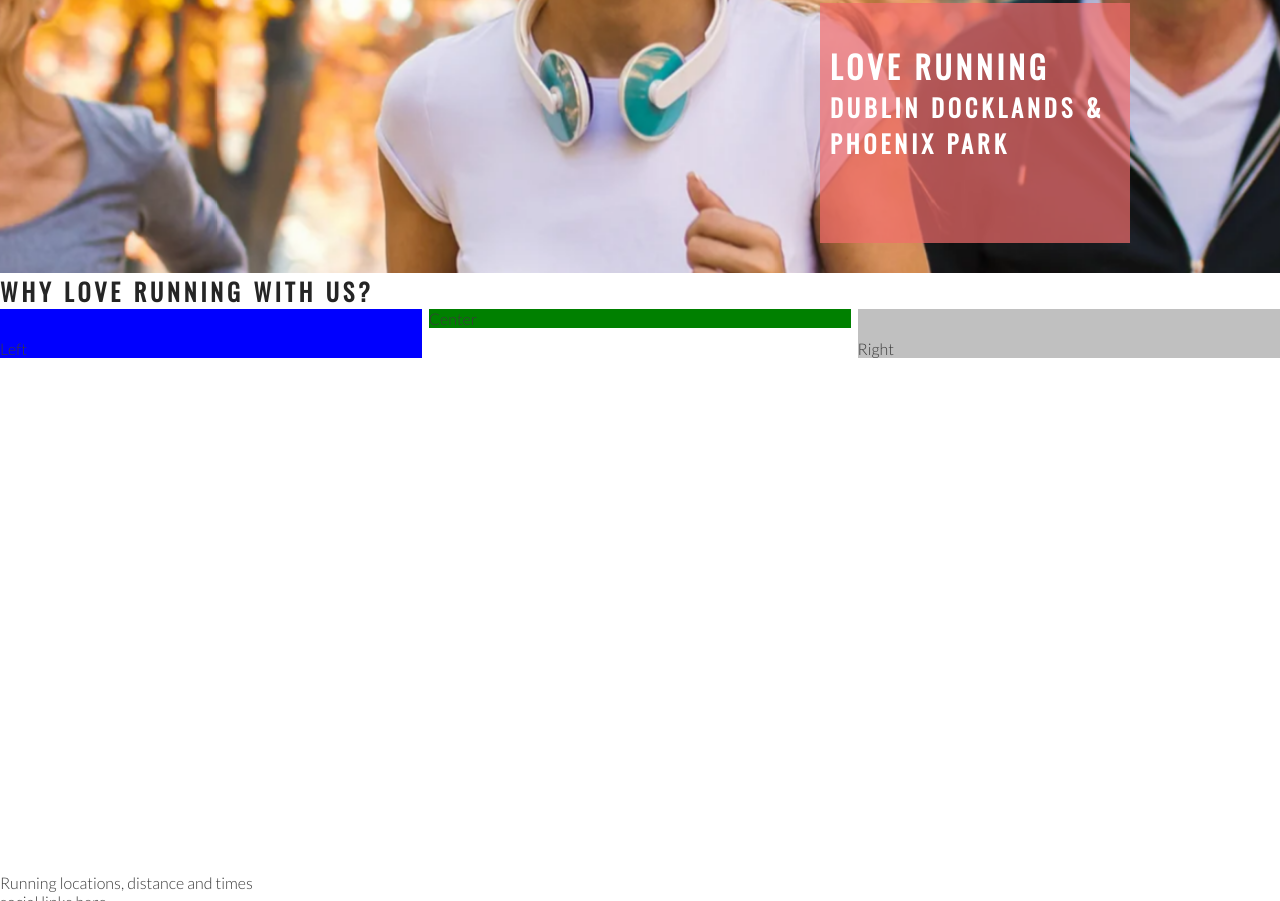
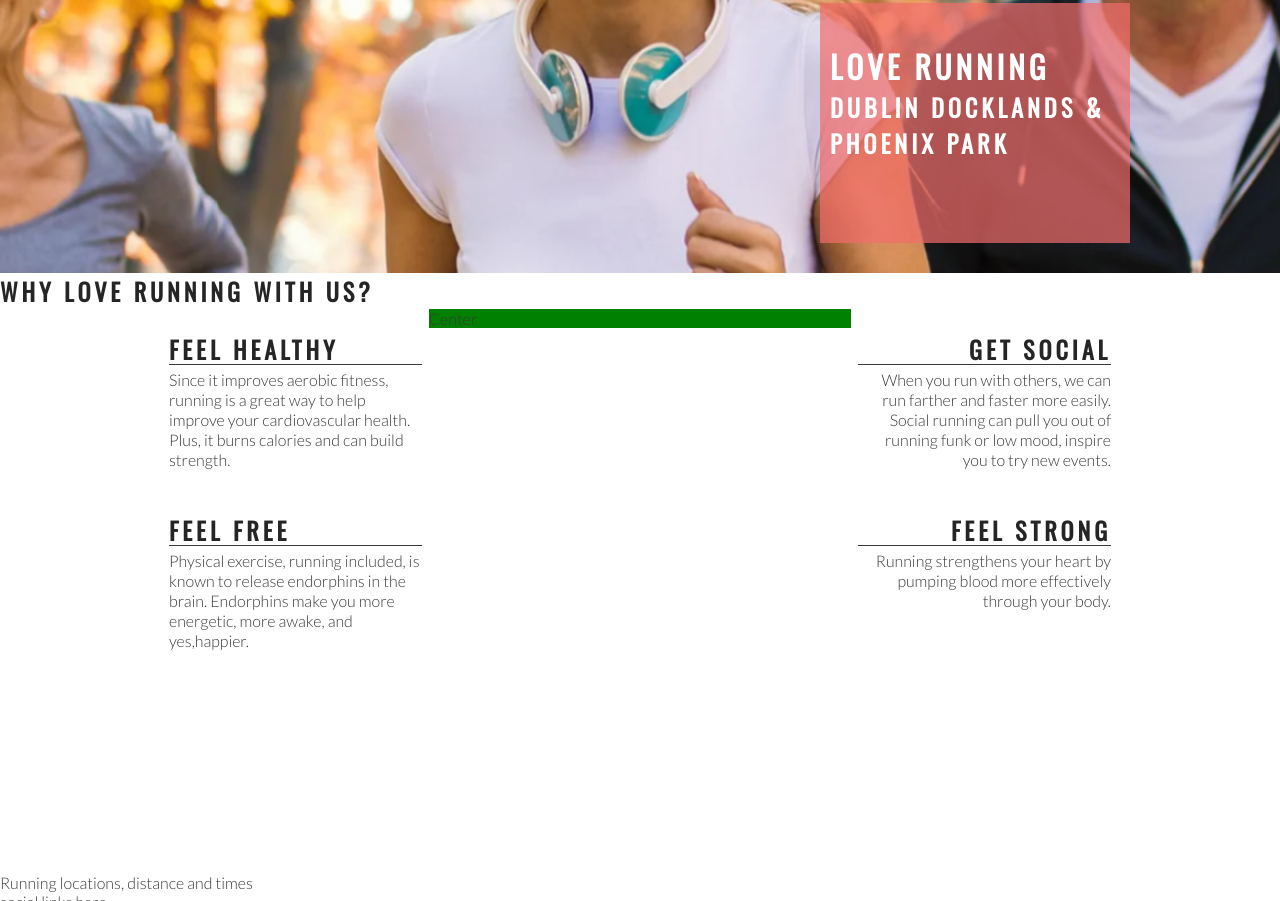
Before and after one commit to Anjuman85/love-runn, a plain HTML site: page index.html in a window 1280 px wide. Shown: the part 402-1303 px from the top of the page. Drawn offline with nearby package versions, Linux system fonts and the light colour scheme.

Commit message:
Add right about section content and style

```diff
--- a/assets/css/style.css
+++ b/assets/css/style.css
@@ -122,14 +122,12 @@ h1, h2 {
     padding-top: 30px;
     width: 33%;
     float: left;
-    background-color: blue;
 }
 
 #right-about {
     padding-top: 30px;
     width: 33%;
     float: right;
-    background-color: silver;
 }
 
 #center-about {
@@ -137,3 +135,34 @@ h1, h2 {
     margin: 0 auto;
     background-color: green;
 }
+
+hr {
+    border-top: 1px solid #3a3a3a;
+    width: 100%;
+    margin: 5px 0;
+}
+
+.left-about-heading {
+    width: 60%;
+    float: right;
+    line-height: 20px;
+    clear: both;
+    margin-bottom: 50px;
+}
+
+.right-about-heading {
+    width: 60%;
+    float: left;
+    line-height: 20px;
+    clear: both;
+    margin-bottom: 50px;
+
+}
+
+.right-about-heading h2 {
+    text-align: right;
+}
+
+.right-about-heading p {
+    text-align: right;
+}
--- a/index.html
+++ b/index.html
@@ -37,8 +37,41 @@
     </section>
     <section id="club-ethos">
         <h1>Why Love Running With Us?</h1>
-        <div id="left-about">Left</div>
-        <div id="right-about">Right</div>
+        <div id="left-about">
+            <div class="left-about-heading">
+                <h2>Feel Healthy</h2>
+                <hr>
+                <p>
+                    Since it improves aerobic fitness, running is a great way to help improve your cardiovascular
+                    health. Plus, it burns calories and can build strength.
+                </p>
+            </div>
+            <div class="left-about-heading">
+                <h2>Feel Free</h2>
+                <hr>
+                <p>
+                    Physical exercise, running included, is known to release endorphins in the brain. Endorphins make
+                    you more energetic, more awake, and yes,happier.
+                </p>
+            </div>
+        </div>
+        <div id="right-about">
+             <div class="right-about-heading">
+                 <h2>Get Social</h2>
+                 <hr>
+                 <p>
+                     When you run with others, we can run farther and faster more easily. Social running can pull you
+                     out of running funk or low mood, inspire you to try new events.
+                 </p>
+             </div>
+             <div class="right-about-heading">
+                 <h2>Feel Strong</h2>
+                 <hr>
+                 <p>
+                     Running strengthens your heart by pumping blood more effectively through your body.
+                 </p>
+             </div>
+        </div>
         <div id="center-about">Center</div>
     </section>
     <section>
```
